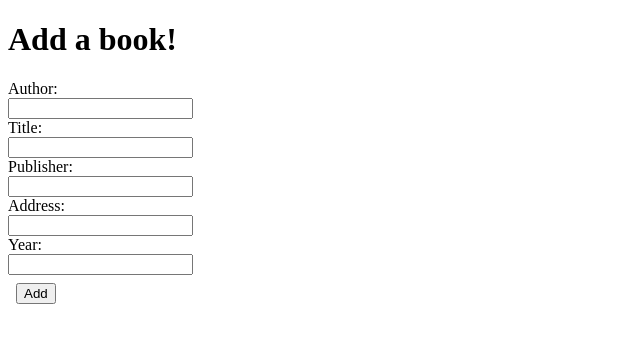
After one commit to niilolehtonen/miniprojekti, a Flask app: page /addbook in a window 1280 px wide. The commit adds this page. Shown: the top 343 px of the page, without its empty margins (0-640 px from the left). Run offline with Flask 3, Linux system fonts and the light colour scheme.

Commit message:
book page added

```diff
--- a/src/app.py
+++ b/src/app.py
@@ -8,3 +8,7 @@ app.secret_key = getenv("SECRET_KEY")
 @app.route("/")
 def index():
     return render_template("index.html")
+
+@app.route("/addbook")
+def addbook():
+    return render_template("addbook.html")
--- a/src/index.py
+++ b/src/index.py
@@ -29,4 +29,4 @@ from app import app
 
 if __name__ == '__main__':
     #main()
-    app.run(port=5001)
+    app.run(port=5001,debug=True)
--- a/src/templates/index.html
+++ /dev/null
@@ -1,3 +0,0 @@
-{% block body %}
-<h1>Awesome amazing index html!!!</h1>
-{% endblock %}
--- /dev/null
+++ b/templates/addbook.html
@@ -0,0 +1,19 @@
+{% extends "layout.html" %}
+
+{% block body %}
+<h1>Add a book!</h1>
+<form>
+    <label for="author">Author: </label><br>
+    <input type="text" id="author" name="author"/><br>
+    <label for="title">Title: </label><br>
+    <input type="text" id="title" name="title"/><br>
+    <label for="publisher">Publisher: </label><br>
+    <input type="text" id="publisher" name="publisher"/><br>
+    <label for="address">Address: </label><br>
+    <input type="text" id="address" name="address"/><br>
+    <label for="year">Year: </label><br>
+    <input type="text" id="year" name="year"/><br>
+    <button type="submit" style="margin:8px">Add</button>
+
+</form>
+{% endblock %}
--- /dev/null
+++ b/templates/index.html
@@ -0,0 +1,6 @@
+{% extends "layout.html" %}
+
+{% block body %}
+<h1>Add a reference!</h1>
+<a href="/addbook">Add a book</a>
+{% endblock %}
--- a/src/templates/layout.html
+++ b/templates/layout.html
@@ -1,7 +1,8 @@
 <!DOCTYPE html>
+
+
 <html>
 <head>
-
 </head>
 <body>
 {% block body %} {% endblock %}
```
